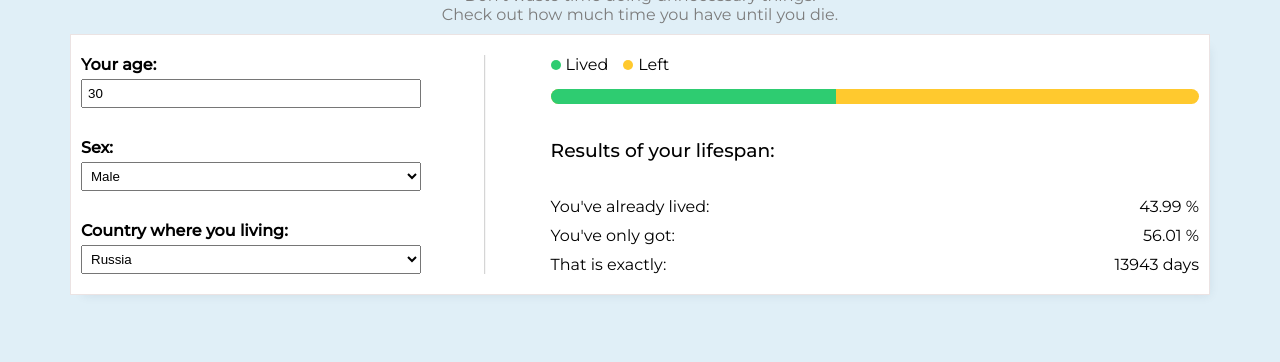
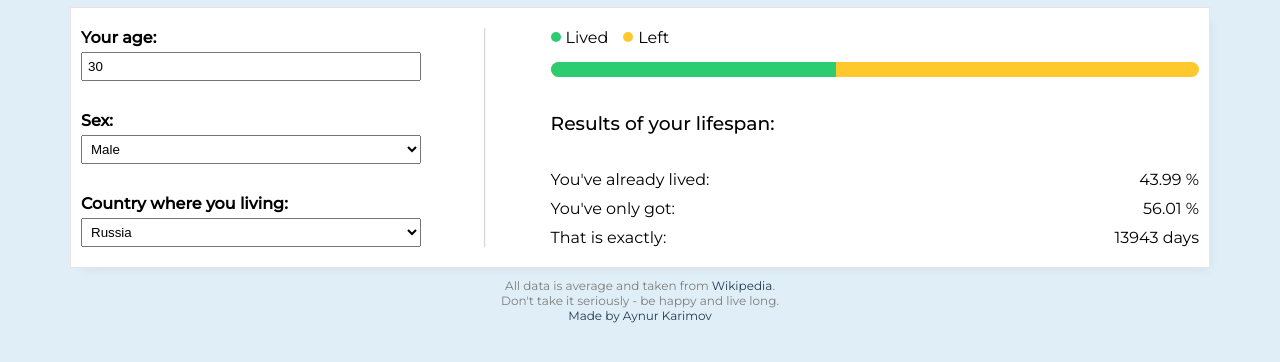
Before and after one commit to aynurkarimov/time-to-die, a plain HTML site: page index.html in a window 1280 px wide. Shown: the part 282-644 px from the top of the page. Drawn offline with Linux system fonts and the light colour scheme.

Commit message:
fixed bugs and added footer

```diff
--- a/index.html
+++ b/index.html
@@ -108,10 +108,23 @@
 
             </div><!--life__result-->
 
+        </div><!--inner-->
 
-        </div><!--inner-->
+        <!-- Footer -->
+        <div class="footer">
+            <h2 class="footer__text">
+                All data is average and taken from <a href="https://en.wikipedia.org/wiki/List_of_countries_by_life_expectancy">Wikipedia</a>.
+            </h2>
+            <h2 class="footer__text">
+                Don't take it seriously - be happy and live long.
+            </h2>
+            <h2 class="footer__text">
+                <a href="https://github.com/imaynurkarimov">Made by Aynur Karimov</a>
+            </h2>
+        </div>
+
     </div><!--container-->
-</div><!--loan-->
+</div><!--life-->
 
 <script src="app.js"></script>
 </body>
--- a/style.css
+++ b/style.css
@@ -1,6 +1,7 @@
 /* Reset */
 body {
   margin: 0;
+  min-height: -webkit-fill-available;
 
   font-size: 16px;
   font-family: 'Montserrat', sans-serif;
@@ -216,6 +217,24 @@ input[type=number] {
 }
 
 
+/* Footer */
+.footer {
+  margin-top: 10px
+}
+
+.footer a {
+  text-decoration: none;
+  color:rgba(34, 60, 80);
+}
+
+.footer__text {
+  font-size: .75em;
+  font-weight: 400;
+  color:rgb(124, 124, 124);
+  text-align: center;
+}
+
+
 /* Media */
 @media (max-width: 730px) {
 
@@ -256,9 +275,15 @@ input[type=number] {
 }
 
 @media (max-width: 410px) {
-
   /* Life */
   .life-header__text {
-    font-size: .76em;
+    font-size: 1em;
   }
 }
+
+@media (max-width: 330px) {
+  /* Life */
+  .life-header__text {
+    font-size: .9em;
+  }
+}
```
